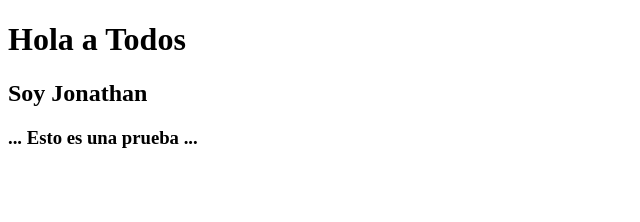
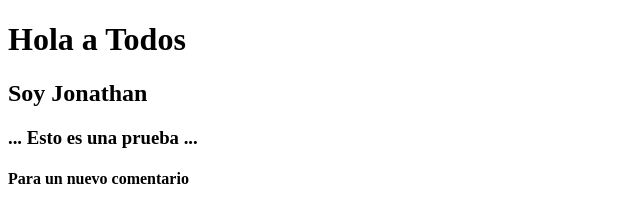
Before and after one commit to Jonathan-Paladines/aprendiendo_git-vsc, a plain HTML site: page Proyecto_Prueba_HTML/index.html in a window 1280 px wide. Shown: the whole page, without its empty margins (0-640 px from the left). Drawn offline with Linux system fonts and the light colour scheme.

Commit message:
este es el segundo comentario sobre el archivo index

```diff
--- a/Proyecto_Prueba_HTML/index.html
+++ b/Proyecto_Prueba_HTML/index.html
@@ -11,5 +11,7 @@
     <h2>Soy Jonathan</h2>
     <h3>... Esto es una prueba ...</h3>
 
+    <h4>Para un nuevo comentario</h4>
+
 </body>
 </html>
```
